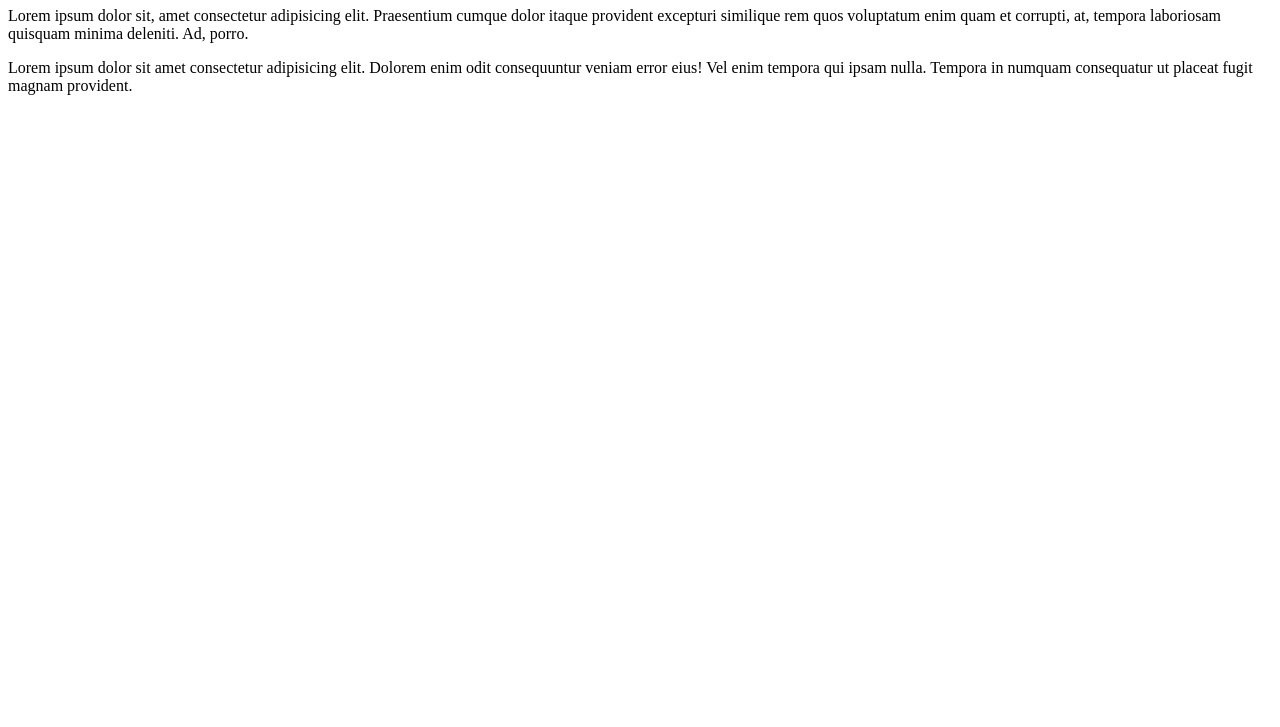
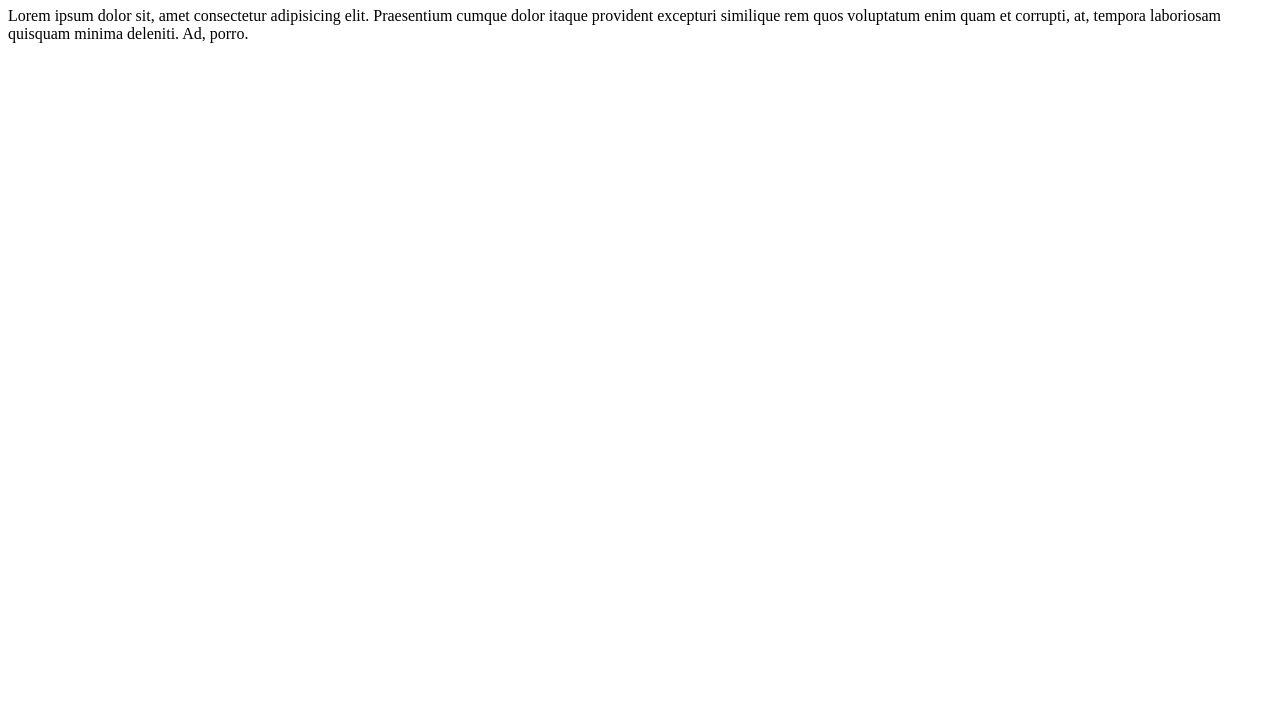
Before and after one commit to Nesanta/test, a plain HTML site: page index.html in a window 1280 px wide. Shown: the part 73-800 px from the top of the page. Drawn offline with Linux system fonts and the light colour scheme.

Commit message:
Delete p

```diff
--- a/index.html
+++ b/index.html
@@ -10,6 +10,6 @@
 <body>
   <h1>hello, world!!!</h1>
   <p>Lorem ipsum dolor sit, amet consectetur adipisicing elit. Praesentium cumque dolor itaque provident excepturi similique rem quos voluptatum enim quam et corrupti, at, tempora laboriosam quisquam minima deleniti. Ad, porro.</p>
-  <p>Lorem ipsum dolor sit amet consectetur adipisicing elit. Dolorem enim odit consequuntur veniam error eius! Vel enim tempora qui ipsam nulla. Tempora in numquam consequatur ut placeat fugit magnam provident.</p>
+
 </body>
 </html>
```
